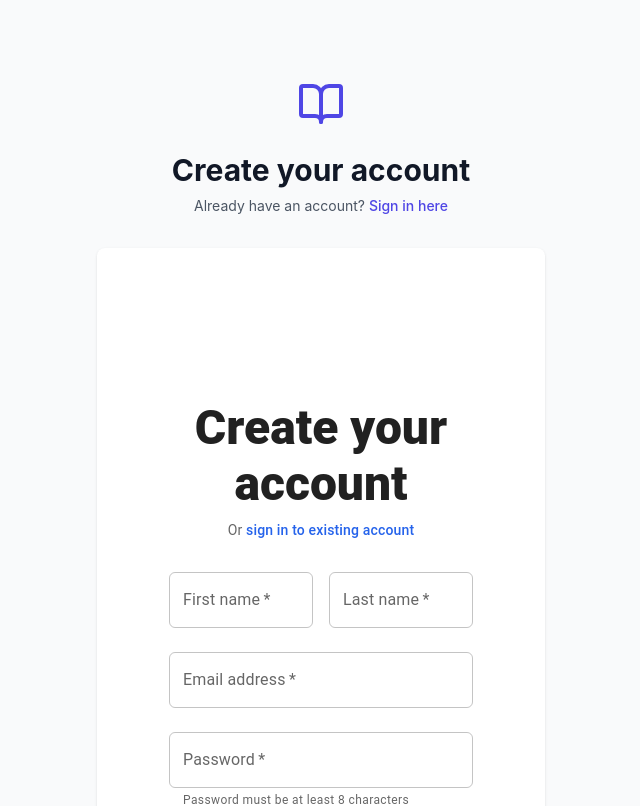
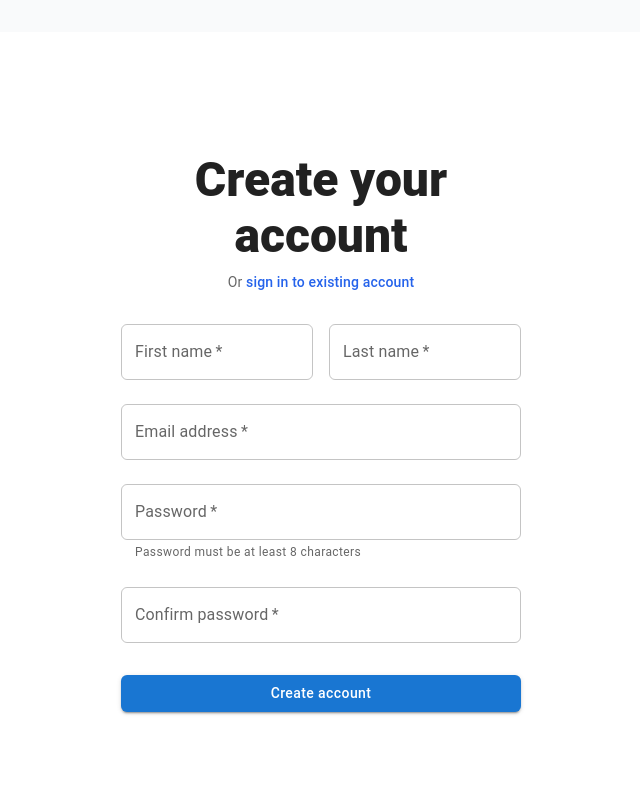
Before and after one commit to AfnanLeewan/book-management-system-web, a React (Vite) app: page /register in a window 1280 px wide. Shown: the top 806 px of the page, without its empty margins (319-959 px from the left). Built offline with nearby package versions, Linux system fonts and the light colour scheme.

Commit message:
Simplify auth pages and complete MUI conversion

```diff
--- a/src/pages/LoginPage.tsx
+++ b/src/pages/LoginPage.tsx
@@ -1,36 +1,8 @@
 import React from 'react';
-import { Link } from 'react-router-dom';
-import { BookOpen } from 'lucide-react';
 import LoginForm from '../components/auth/LoginForm';
 
 const LoginPage: React.FC = () => {
-  return (
-    <div className="min-h-screen bg-gray-50 flex flex-col justify-center py-12 sm:px-6 lg:px-8">
-      <div className="sm:mx-auto sm:w-full sm:max-w-md">
-        <div className="flex justify-center">
-          <BookOpen className="h-12 w-12 text-indigo-600" />
-        </div>
-        <h2 className="mt-6 text-center text-3xl font-bold text-gray-900">
-          Sign in to your account
-        </h2>
-        <p className="mt-2 text-center text-sm text-gray-600">
-          Don't have an account?{' '}
-          <Link
-            to="/register"
-            className="font-medium text-indigo-600 hover:text-indigo-500"
-          >
-            Sign up here
-          </Link>
-        </p>
-      </div>
-
-      <div className="mt-8 sm:mx-auto sm:w-full sm:max-w-md">
-        <div className="bg-white py-8 px-4 shadow sm:rounded-lg sm:px-10">
-          <LoginForm />
-        </div>
-      </div>
-    </div>
-  );
+  return <LoginForm />;
 };
 
 export default LoginPage;
--- a/src/pages/RegisterPage.tsx
+++ b/src/pages/RegisterPage.tsx
@@ -1,36 +1,8 @@
 import React from 'react';
-import { Link } from 'react-router-dom';
-import { BookOpen } from 'lucide-react';
 import RegisterForm from '../components/auth/RegisterForm';
 
 const RegisterPage: React.FC = () => {
-  return (
-    <div className="min-h-screen bg-gray-50 flex flex-col justify-center py-12 sm:px-6 lg:px-8">
-      <div className="sm:mx-auto sm:w-full sm:max-w-md">
-        <div className="flex justify-center">
-          <BookOpen className="h-12 w-12 text-indigo-600" />
-        </div>
-        <h2 className="mt-6 text-center text-3xl font-bold text-gray-900">
-          Create your account
-        </h2>
-        <p className="mt-2 text-center text-sm text-gray-600">
-          Already have an account?{' '}
-          <Link
-            to="/login"
-            className="font-medium text-indigo-600 hover:text-indigo-500"
-          >
-            Sign in here
-          </Link>
-        </p>
-      </div>
-
-      <div className="mt-8 sm:mx-auto sm:w-full sm:max-w-md">
-        <div className="bg-white py-8 px-4 shadow sm:rounded-lg sm:px-10">
-          <RegisterForm />
-        </div>
-      </div>
-    </div>
-  );
+  return <RegisterForm />;
 };
 
 export default RegisterPage;
```
